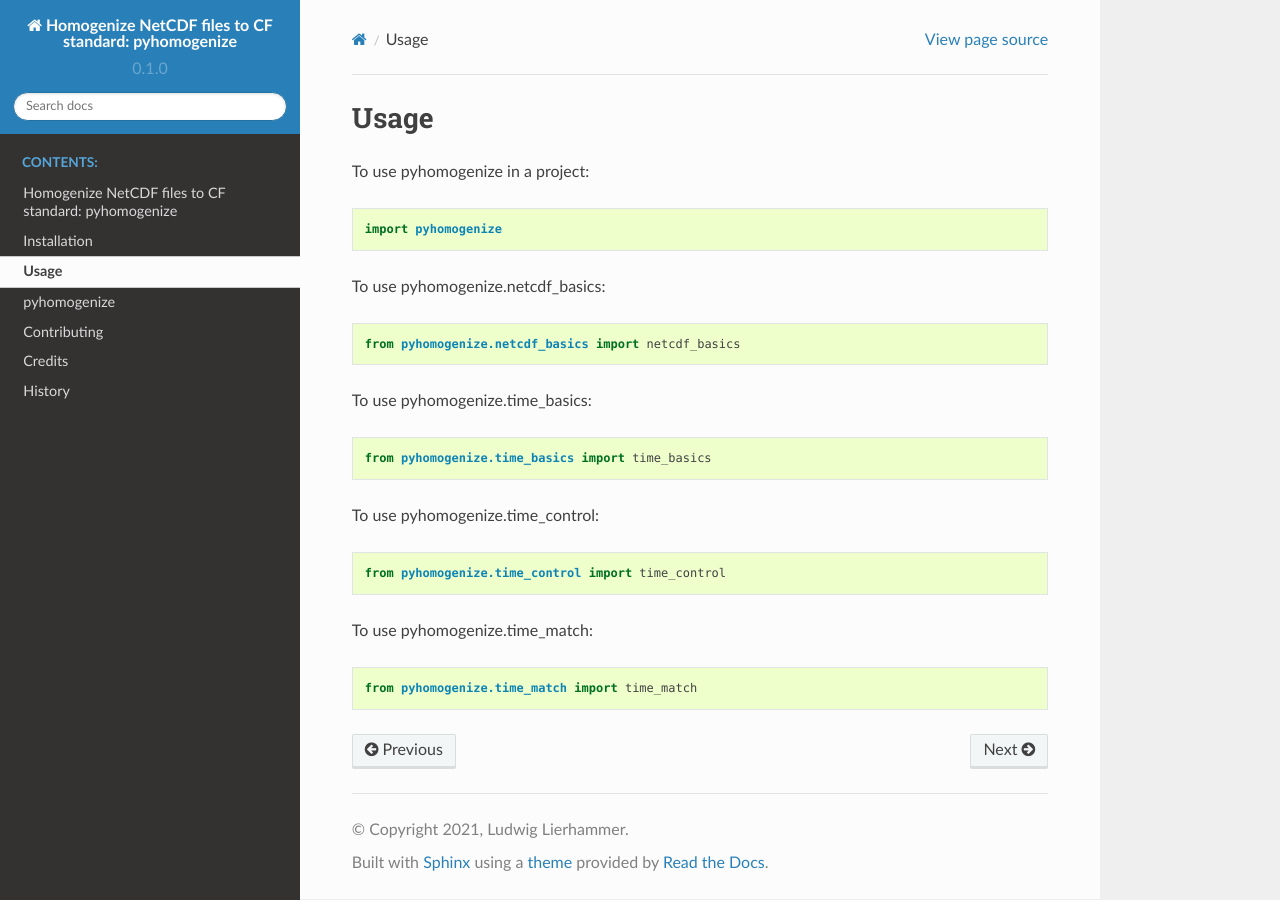
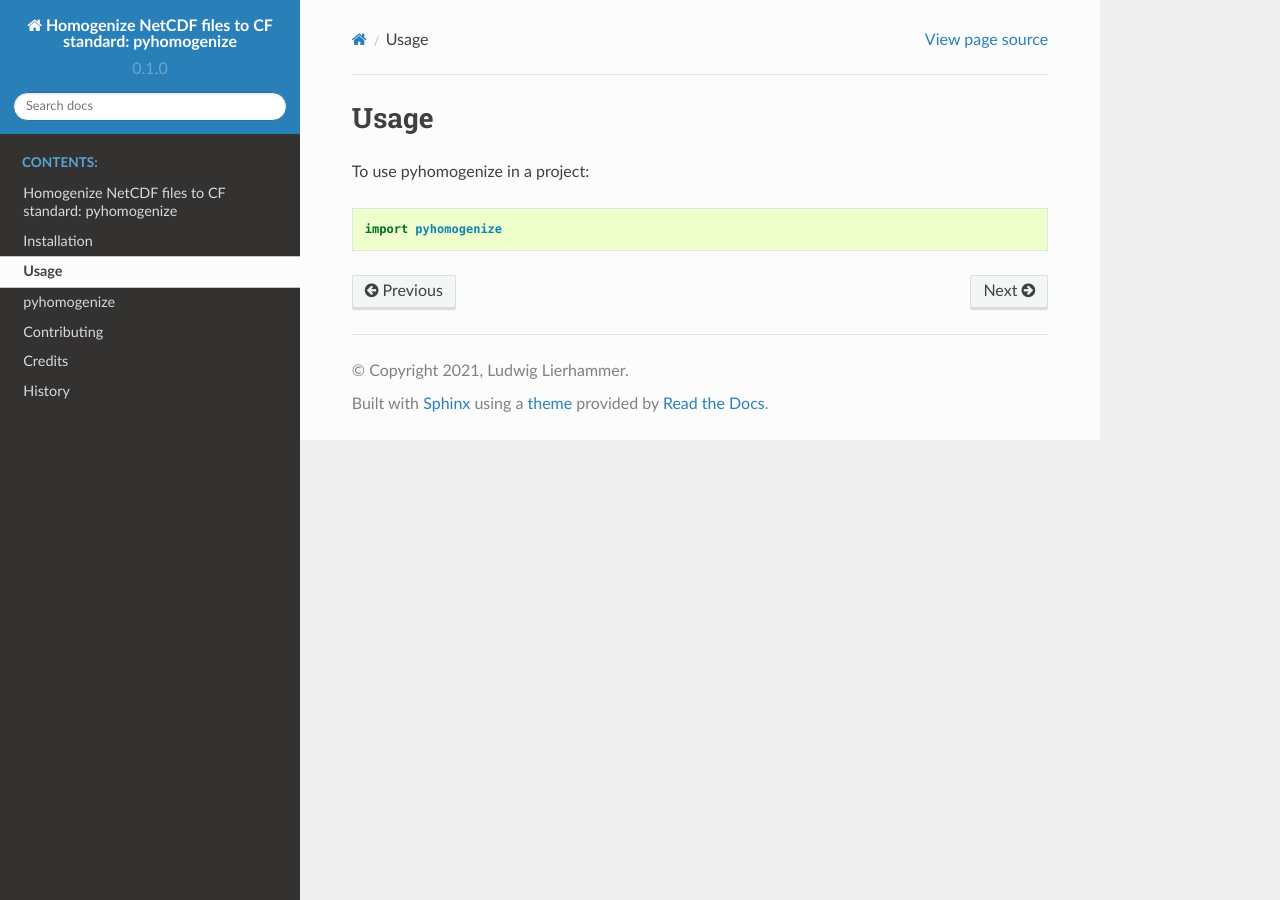
Before and after one commit to climate-service-center/pyhomogenize, a Sphinx documentation site: the page built from docs/usage.rst, in a window 1280 px wide. Built offline with Sphinx 7.4.7 and the Read the Docs theme 2.0.0, drawn with Linux system fonts in a browser that asks for light colours.

Commit message:
Update usage.rst

```diff
--- a/docs/usage.rst
+++ b/docs/usage.rst
@@ -5,19 +5,3 @@ Usage
 To use pyhomogenize in a project::
 
    import pyhomogenize
-
-To use pyhomogenize.netcdf_basics::
-
-  from pyhomogenize.netcdf_basics import netcdf_basics
-
-To use pyhomogenize.time_basics::
-
-  from pyhomogenize.time_basics import time_basics
-
-To use pyhomogenize.time_control::
-
-  from pyhomogenize.time_control import time_control
-
-To use pyhomogenize.time_match::
-
-  from pyhomogenize.time_match import time_match
```
